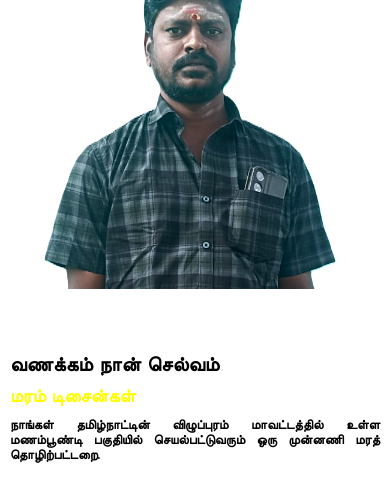
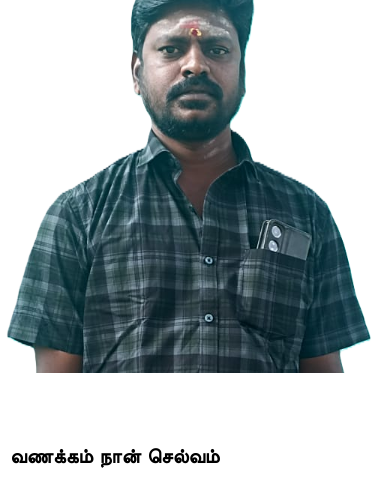
Before and after one commit to KaviMani09/Selvam-Wood-Work, a plain HTML site: page Index.html in a window 390 px wide. Shown: the part 126-603 px from the top of the page. Drawn offline with nearby package versions, Linux system fonts and the light colour scheme.

Commit message:
Update Media.css

```diff
--- a/Media.css
+++ b/Media.css
@@ -621,7 +621,7 @@ body.dark-mode .animation-text1 {
         flex-direction: column;
         justify-content: flex-start;
         width: 100%;
-        height: 700px;
+        height: 800px;
     }
 
     .containment {
@@ -675,7 +675,7 @@ body.dark-mode .animation-text1 {
     }
 
     .image-container .image {
-        width: 80%;
+        width: 100%;
     }
 
     /* About */
```
